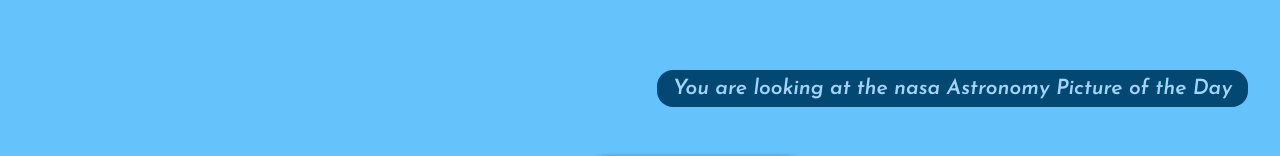
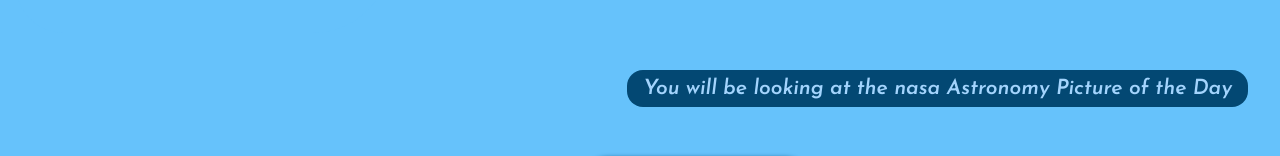
Before and after one commit to esmodea/MyPortfolio, a React (Create React App) app in the folder portfolio-fe/: page /abilities in a window 1280 px wide. Shown: the part 203-359 px from the top of the page. Built offline with nearby package versions, Linux system fonts and the light colour scheme; no server answers.

Commit message:
Altered the login page text

```diff
--- a/portfolio-fe/src/features/components/2-AbilitiesPage/Login.js
+++ b/portfolio-fe/src/features/components/2-AbilitiesPage/Login.js
@@ -20,7 +20,7 @@
             <div className='page-container'>
                 <NavBar />
                 <div className='login-content'>
-                    <p className='info'>You are looking at the nasa Astronomy Picture of the Day</p>
+                    <p className='info'>{`You ${nasaPhoto ? 'are' : 'will be'} looking at the nasa Astronomy Picture of the Day`}</p>
                     <div className='login-window'>
                         <button className='login-button' onClick={() => {loginWithRedirect()}}>Login to continue</button>
                     </div>
```
